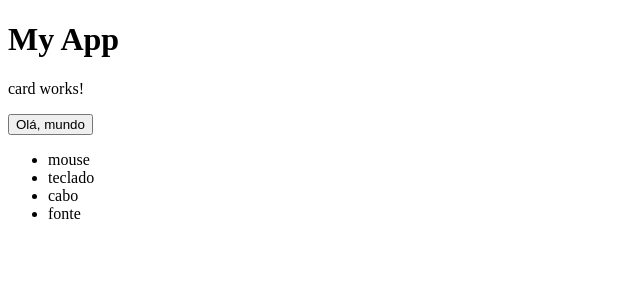
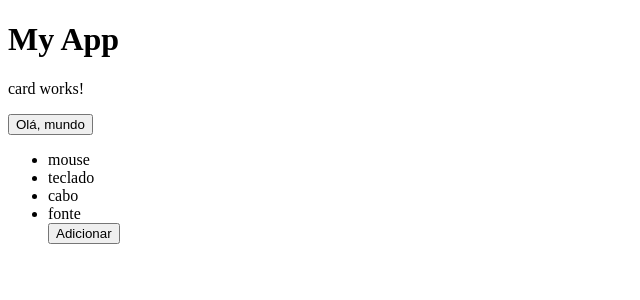
Before and after one commit to LucasSaladini/Desenvolvimento_Frontend_Angular, an Angular app in the folder Angular_Framework/diretivas-proj/: page / in a window 1280 px wide. Shown: the top 300 px of the page, without its empty margins (0-640 px from the left). Built offline with nearby package versions, Linux system fonts and the light colour scheme.

Commit message:
Working with reacting component

```diff
--- a/Angular_Framework/diretivas-proj/src/app/card/card.component.html
+++ b/Angular_Framework/diretivas-proj/src/app/card/card.component.html
@@ -3,4 +3,5 @@
 <button>Olá, mundo</button>
 <ul>
   <li *ngFor="let p of produtos">{{ p }}</li>
+  <button (click)="adicionar()">Adicionar</button>
 </ul>
--- a/Angular_Framework/diretivas-proj/src/app/card/card.component.ts
+++ b/Angular_Framework/diretivas-proj/src/app/card/card.component.ts
@@ -16,6 +16,10 @@ export class CardComponent implements OnInit{
     ]
   }
 
+  adicionar() {
+    this.produtos.push("Lucas")
+  }
+
   ngOnInit(): void {
 
   }
```
